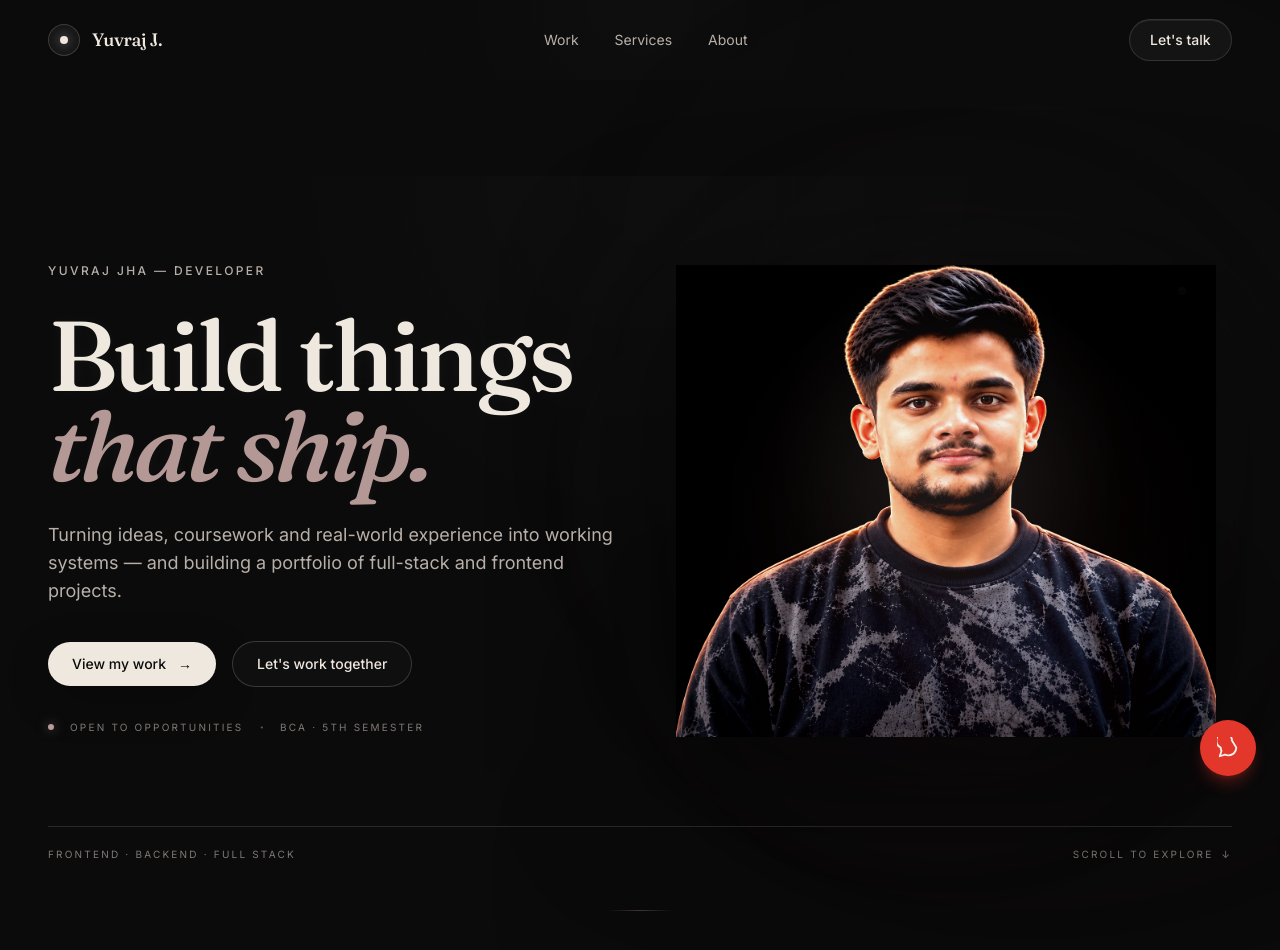
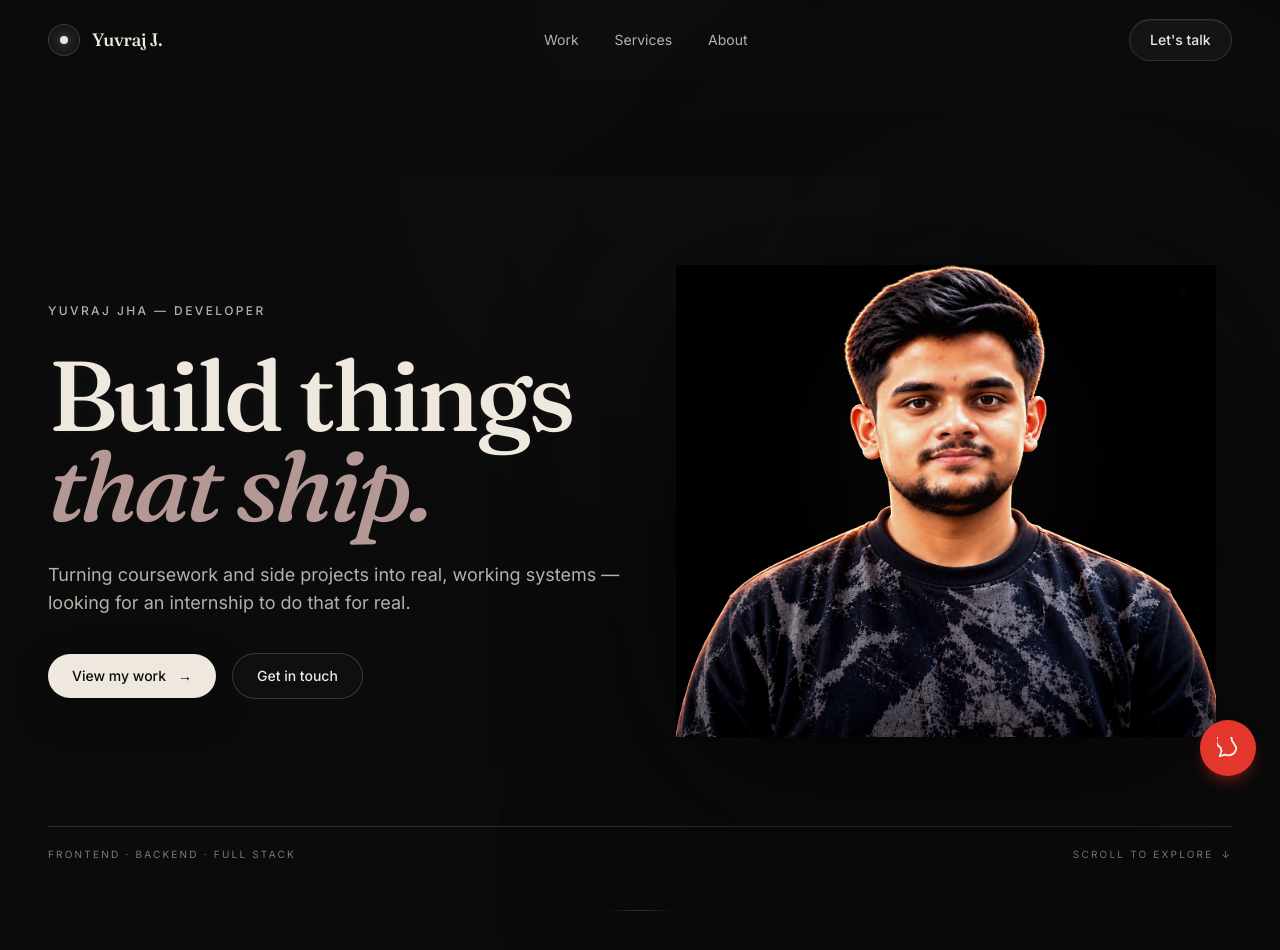
Before and after one commit to yuvrajjha1310-sys/dev-portfolio, a React (Vite) app: page / in a window 1280 px wide. Shown: the top 950 px of the page. Built offline with nearby package versions, Linux system fonts and the light colour scheme.

Commit message:
update hero section

```diff
--- a/src/components/Hero.jsx
+++ b/src/components/Hero.jsx
@@ -42,6 +42,7 @@ export default function Hero() {
         sm:pb-24
       "
     >
+
       {/* =====================================================
           BACKGROUND ATMOSPHERE
       ====================================================== */}
@@ -89,6 +90,7 @@ export default function Hero() {
       ====================================================== */}
 
       <div className="section relative">
+
         <div
           className="
             grid
@@ -98,11 +100,13 @@ export default function Hero() {
             lg:gap-4
           "
         >
+
           {/* =================================================
               LEFT CONTENT
           ================================================= */}
 
           <div className="relative z-20">
+
             <div
               className="mb-8 animate-fade-up"
               style={{ animationDelay: '0ms' }}
@@ -143,10 +147,6 @@ export default function Hero() {
               </span>
             </h1>
 
-            {/* =================================================
-                HERO DESCRIPTION
-            ================================================= */}
-
             <p
               className="
                 mt-8
@@ -160,14 +160,10 @@ export default function Hero() {
               "
               style={{ animationDelay: '190ms' }}
             >
-              Turning ideas, coursework and real-world experience
-              into working systems — and building a portfolio of
-              full-stack and frontend projects.
+              Turning coursework and side projects into real,
+              working systems — looking for an internship to do
+              that for real.
             </p>
-
-            {/* =================================================
-                ACTIONS
-            ================================================= */}
 
             <div
               className="
@@ -180,6 +176,7 @@ export default function Hero() {
               "
               style={{ animationDelay: '280ms' }}
             >
+
               <a
                 ref={workRef}
                 href="#work"
@@ -232,67 +229,12 @@ export default function Hero() {
                   will-change-transform
                 "
               >
-                Let&apos;s work together
+                Get in touch
               </a>
-            </div>
 
-            {/* =================================================
-                CURRENT STATUS
-            ================================================= */}
-
-            <div
-              className="
-                mt-7
-                flex
-                flex-wrap
-                items-center
-                gap-x-4
-                gap-y-2
-                animate-fade-up
-              "
-              style={{ animationDelay: '350ms' }}
-            >
-              <span
-                className="
-                  h-1.5
-                  w-1.5
-                  rounded-full
-                  bg-[#B89C98]
-                  shadow-[0_0_12px_rgba(184,156,152,0.65)]
-                "
-                aria-hidden="true"
-              />
-
-              <span
-                className="
-                  text-[10px]
-                  uppercase
-                  tracking-[0.22em]
-                  text-[#7F7974]
-                "
-              >
-                Open to opportunities
-              </span>
-
-              <span
-                className="text-[#5F5A56]"
-                aria-hidden="true"
-              >
-                ·
-              </span>
-
-              <span
-                className="
-                  text-[10px]
-                  uppercase
-                  tracking-[0.22em]
-                  text-[#7F7974]
-                "
-              >
-                BCA · 5th Semester
-              </span>
             </div>
           </div>
+
 
           {/* =================================================
               RIGHT — YUVRAJ
@@ -310,48 +252,25 @@ export default function Hero() {
               lg:min-h-[650px]
             "
           >
-            {/* Large ambient light */}
+
+            {/* =================================================
+                SOFT ANIMATED BACKLIGHT
+
+                No circle.
+                No ring.
+                No visible shape.
+
+                Just a broad diffused light source behind
+                the portrait.
+            ================================================= */}
 
             <div
               aria-hidden="true"
               className="
-                pointer-events-none
-                absolute
-                left-1/2
-                top-1/2
-                h-[520px]
-                w-[520px]
-                -translate-x-1/2
-                -translate-y-1/2
-                rounded-full
-                blur-[130px]
+                hero-avatar-glow
               "
-              style={{
-                background:
-                  'radial-gradient(circle, rgba(205,197,188,0.10) 0%, rgba(184,156,152,0.045) 38%, transparent 72%)',
-              }}
             />
 
-            {/* Burgundy atmospheric light */}
-
-            <div
-              aria-hidden="true"
-              className="
-                pointer-events-none
-                absolute
-                bottom-[8%]
-                left-[50%]
-                h-[320px]
-                w-[360px]
-                -translate-x-1/2
-                rounded-full
-                blur-[110px]
-              "
-              style={{
-                background:
-                  'radial-gradient(circle, rgba(104,27,36,0.10) 0%, transparent 72%)',
-              }}
-            />
 
             {/* =================================================
                 AVATAR
@@ -368,12 +287,6 @@ export default function Hero() {
                 animate-[avatarFloat_7s_ease-in-out_infinite]
               "
             >
-              {/* Animated atmospheric halo behind avatar */}
-
-              <div
-                aria-hidden="true"
-                className="hero-avatar-glow"
-              />
 
               <img
                 src={yuvrajAvatar}
@@ -381,7 +294,6 @@ export default function Hero() {
                 draggable="false"
                 className="
                   relative
-                  z-10
                   block
                   w-full
                   select-none
@@ -395,7 +307,7 @@ export default function Hero() {
                 "
               />
 
-              {/* Soft light over avatar */}
+              {/* Very subtle light integration over the portrait */}
 
               <div
                 aria-hidden="true"
@@ -403,12 +315,13 @@ export default function Hero() {
                   pointer-events-none
                   absolute
                   inset-0
-                  z-20
-                  bg-[radial-gradient(ellipse_at_50%_38%,rgba(238,232,223,0.055),transparent_45%),radial-gradient(ellipse_at_55%_72%,rgba(104,27,36,0.07),transparent_62%)]
+                  bg-[radial-gradient(ellipse_at_50%_38%,rgba(238,232,223,0.035),transparent_45%),radial-gradient(ellipse_at_55%_72%,rgba(104,27,36,0.035),transparent_62%)]
                   mix-blend-screen
                 "
               />
+
             </div>
+
 
             {/* =================================================
                 FLOATING DETAILS
@@ -440,8 +353,11 @@ export default function Hero() {
                 bg-[#B8B0A8]/45
               "
             />
+
           </div>
+
         </div>
+
 
         {/* =====================================================
             BOTTOM META
@@ -456,6 +372,7 @@ export default function Hero() {
           "
           style={{ animationDelay: '380ms' }}
         >
+
           <div
             className="
               flex
@@ -466,6 +383,7 @@ export default function Hero() {
               sm:justify-between
             "
           >
+
             <p
               className="
                 text-[10px]
@@ -497,6 +415,7 @@ export default function Hero() {
               Scroll to explore
 
               <span
+                aria-hidden="true"
                 className="
                   transition-transform
                   duration-300
@@ -506,8 +425,11 @@ export default function Hero() {
                 ↓
               </span>
             </a>
+
           </div>
+
         </div>
+
 
         <div
           aria-hidden="true"
@@ -522,7 +444,9 @@ export default function Hero() {
             to-transparent
           "
         />
+
       </div>
+
 
       {/* =====================================================
           AVATAR FLOAT
@@ -546,6 +470,7 @@ export default function Hero() {
           }
         }
       `}</style>
+
     </section>
   )
 }
```
